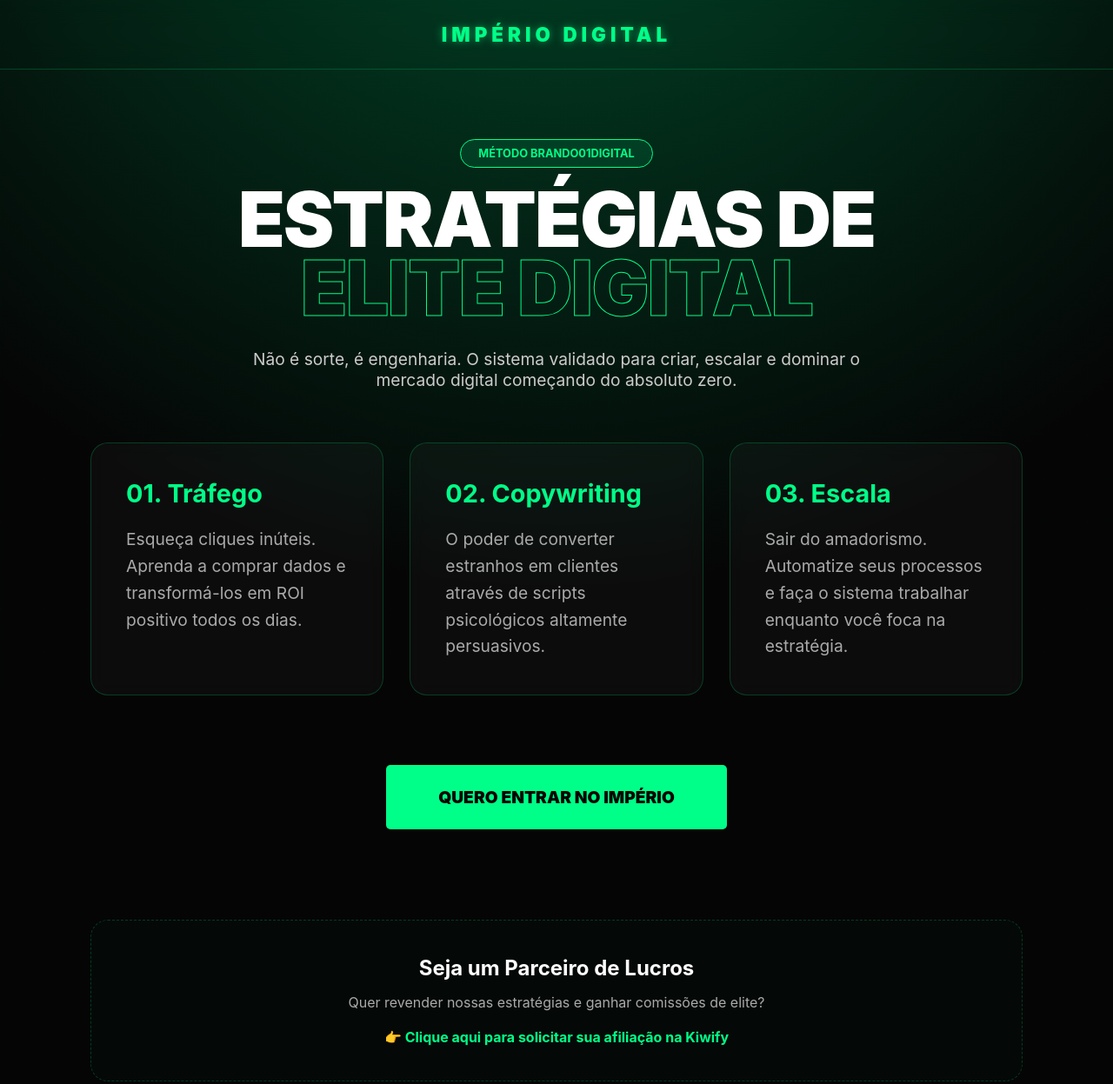
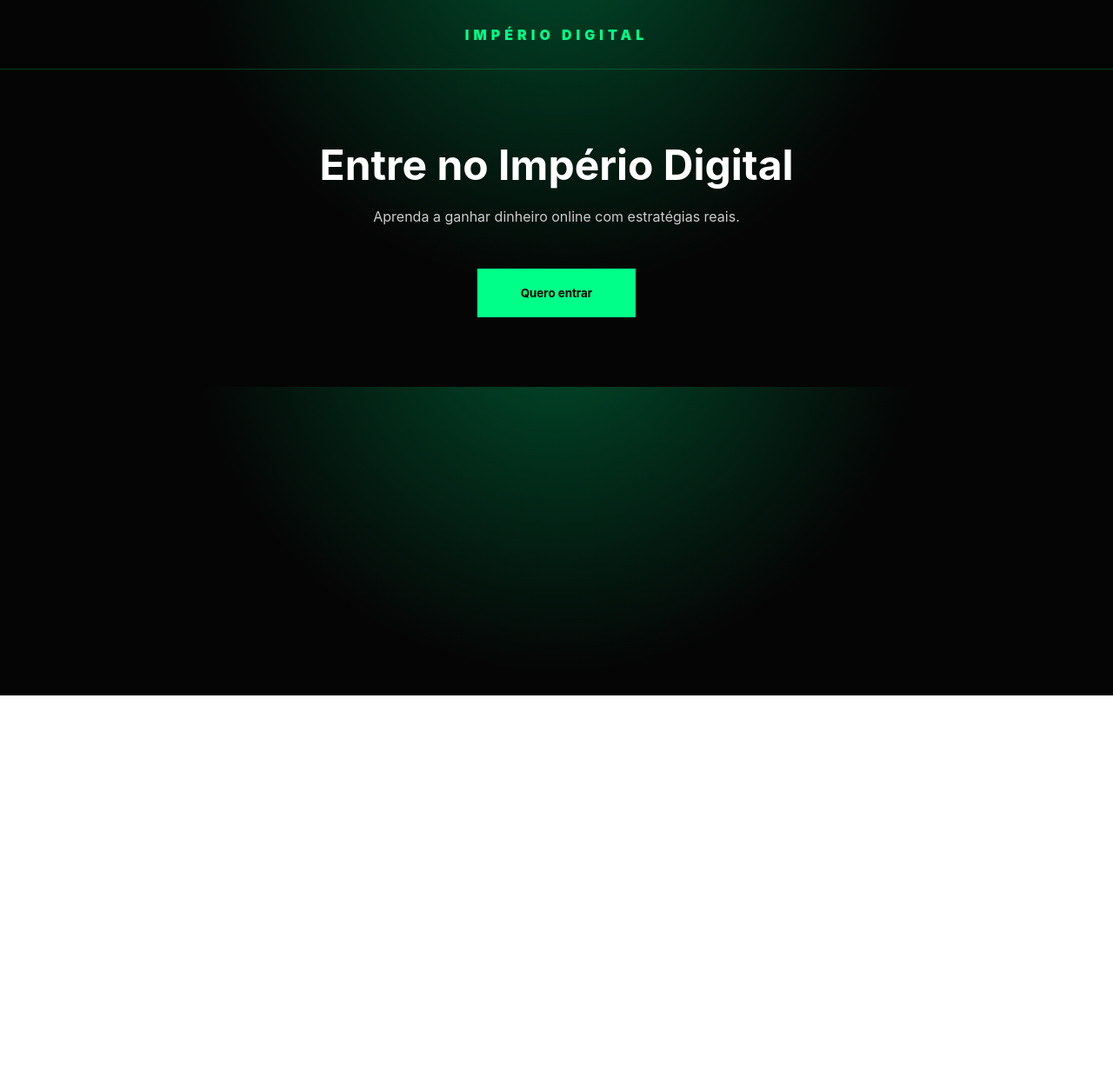
Before and after one commit to arthurbrando1-cell/IMPERIODIGITAL, a plain HTML site: page index.html in a window 1280 px wide. Shown: the top 1247 px of the page at 87% size. After the commit the page ends 800 px from the top, so only its background shows below. Drawn offline with Linux system fonts and the light colour scheme.

Commit message:
Update index.html

```diff
--- a/index.html
+++ b/index.html
@@ -10,9 +10,7 @@
     <style>
         :root {
             --primary: #00ff88;
-            --primary-dark: #00bd65;
             --bg: #050505;
-            --card-bg: rgba(255, 255, 255, 0.03);
             --border: rgba(0, 255, 136, 0.2);
         }
 
@@ -20,290 +18,126 @@
             margin: 0;
             padding: 0;
             box-sizing: border-box;
-            font-family: 'Inter', -apple-system, sans-serif;
+            font-family: 'Inter', sans-serif;
         }
 
         body {
-            background-color: var(--bg);
+            background: radial-gradient(circle at 50% -20%, #004d2c 0%, #050505 50%);
             color: white;
-            overflow-x: hidden;
-            background: radial-gradient(circle at 50% -20%, #004d2c 0%, #050505 50%);
         }
 
-        /* Efeito de linhas no fundo (Grid) */
-        body::before {
-            content: "";
-            position: fixed;
-            top: 0; left: 0;
-            width: 100%; height: 100%;
-            background-image: linear-gradient(var(--border) 1px, transparent 1px),
-                              linear-gradient(90deg, var(--border) 1px, transparent 1px);
-            background-size: 50px 50px;
-            opacity: 0.05;
-            z-index: -1;
-        }
-
-        /* Header */
         nav {
             height: 80px;
             display: flex;
             justify-content: center;
             align-items: center;
-            backdrop-filter: blur(15px);
             border-bottom: 1px solid var(--border);
-            position: sticky;
-            top: 0;
-            z-index: 100;
         }
 
         .logo {
-            font-size: 1.4rem;
             font-weight: 900;
             letter-spacing: 5px;
             color: var(--primary);
-            text-shadow: 0 0 10px rgba(0, 255, 136, 0.5);
         }
 
-        /* Hero Section */
         .hero {
-            padding: 80px 5% 60px;
+            padding: 80px 5%;
             text-align: center;
-            max-width: 1200px;
-            margin: 0 auto;
         }
 
-        .badge {
-            background: rgba(0, 255, 136, 0.1);
-            color: var(--primary);
-            padding: 8px 20px;
-            border-radius: 50px;
-            font-size: 0.8rem;
-            font-weight: bold;
-            border: 1px solid var(--primary);
-            display: inline-block;
+        h1 {
+            font-size: 3rem;
             margin-bottom: 20px;
-            text-transform: uppercase;
         }
 
-        .hero h1 {
-            font-size: clamp(2.5rem, 8vw, 5.5rem);
-            font-weight: 900;
-            line-height: 0.9;
-            margin-bottom: 30px;
-            letter-spacing: -2px;
+        p {
+            color: #ccc;
+            max-width: 600px;
+            margin: 0 auto 30px;
         }
 
-        .hero h1 span {
-            color: transparent;
-            -webkit-text-stroke: 1px var(--primary);
-            display: block;
-        }
-
-        .hero p {
-            font-size: 1.2rem;
-            color: #ccc;
-            max-width: 700px;
-            margin: 0 auto;
-        }
-
-        /* Grid de Conteúdo */
-        .grid {
-            display: grid;
-            grid-template-columns: repeat(auto-fit, minmax(300px, 1fr));
-            gap: 30px;
-            padding: 60px 0;
-            text-align: left;
-        }
-
-        .card {
-            background: var(--card-bg);
-            border: 1px solid var(--border);
-            padding: 40px;
-            border-radius: 20px;
-            position: relative;
-            transition: 0.4s;
-            overflow: hidden;
-            backdrop-filter: blur(10px);
-        }
-
-        .card:hover {
-            border-color: var(--primary);
-            background: rgba(0, 255, 136, 0.05);
-            transform: translateY(-10px);
-        }
-
-        .card::before {
-            content: "";
-            position: absolute;
-            top: 0; left: 0;
-            width: 100%; height: 5px;
+        .btn {
             background: var(--primary);
-            transform: scaleX(0);
-            transition: 0.4s;
-        }
-
-        .card:hover::before {
-            transform: scaleX(1);
-        }
-
-        .card h3 {
-            font-size: 1.8rem;
-            margin-bottom: 20px;
-            color: var(--primary);
-        }
-
-        .card p {
-            color: #aaa;
-            line-height: 1.6;
-        }
-
-        /* Botão Ultra Foda */
-        .btn-box {
-            position: relative;
-            display: inline-block;
+            color: black;
+            padding: 20px 50px;
+            font-weight: bold;
+            border: none;
+            cursor: pointer;
             margin-top: 20px;
         }
 
-        .btn-main {
-            background: var(--primary);
-            color: black;
-            padding: 25px 60px;
-            font-size: 1.2rem;
-            font-weight: 900;
-            text-decoration: none;
-            border-radius: 5px;
-            display: inline-block;
-            transition: 0.3s;
-            position: relative;
-            overflow: hidden;
-            text-transform: uppercase;
+        .box {
+            display: none;
+            margin-top: 30px;
+            padding: 20px;
+            border: 1px solid var(--border);
         }
 
-        .btn-main::after {
-            content: "";
-            position: absolute;
-            top: -50%; left: -50%;
-            width: 200%; height: 200%;
-            background: linear-gradient(45deg, transparent, rgba(255,255,255,0.6), transparent);
-            transform: rotate(45deg);
-            animation: scan 3s infinite;
+        input {
+            padding: 10px;
+            margin: 10px;
+            width: 250px;
         }
 
-        @keyframes scan {
-            0% { left: -100%; }
-            100% { left: 100%; }
-        }
-
-        .btn-main:hover {
-            transform: scale(1.05);
-            box-shadow: 0 0 50px rgba(0, 255, 136, 0.6);
-        }
-
-        /* Seção de Afiliados */
-        .affiliate-section {
-            margin-top: 100px;
-            padding: 40px;
-            border: 1px dashed var(--border);
-            border-radius: 20px;
-            background: rgba(0, 255, 136, 0.02);
-        }
-
-        .affiliate-link {
-            color: var(--primary);
-            text-decoration: none;
-            font-weight: bold;
-            border-bottom: 1px solid transparent;
-            transition: 0.3s;
-        }
-
-        .affiliate-link:hover {
-            border-bottom: 1px solid var(--primary);
-        }
-
-        /* Footer */
-        footer {
-            padding: 80px 5% 40px;
-            text-align: center;
-            border-top: 1px solid var(--border);
-        }
-
-        .contact-btn {
-            color: var(--primary);
-            text-decoration: none;
-            font-size: 1.5rem;
-            font-weight: bold;
-            display: block;
-            margin-top: 20px;
-        }
-
-        /* Animação Inicial */
-        .anim {
-            opacity: 0;
-            transform: translateY(40px);
-            animation: appear 1s ease forwards;
-        }
-
-        @keyframes appear {
-            to { opacity: 1; transform: translateY(0); }
-        }
-
-        @media (max-width: 768px) {
-            .hero h1 { font-size: 3rem; }
-        }
     </style>
 </head>
+
 <body>
 
-    <nav>
-        <div class="logo">IMPÉRIO DIGITAL</div>
-    </nav>
+<nav>
+    <div class="logo">IMPÉRIO DIGITAL</div>
+</nav>
 
-    <main class="hero">
-        <div class="badge anim" style="animation-delay: 0.1s;">Método Brando01Digital</div>
+<section class="hero">
+    <h1>Entre no Império Digital</h1>
+    <p>Aprenda a ganhar dinheiro online com estratégias reais.</p>
 
-        <h1 class="anim" style="animation-delay: 0.2s;">
-            ESTRATÉGIAS DE <span>ELITE DIGITAL</span>
-        </h1>
+    <button class="btn" onclick="abrirPagamento()">Quero entrar</button>
 
-        <p class="anim" style="animation-delay: 0.3s;">
-            Não é sorte, é engenharia. O sistema validado para criar, escalar e dominar o mercado digital começando do absoluto zero.
-        </p>
+    <div class="box" id="pagamentoBox">
+        <h2>Pagamento via Pix</h2>
+        <p><strong>Valor:</strong> R$ 19,90</p>
+        <p><strong>Chave Pix:</strong> SEUEMAIL@GMAIL.COM</p>
 
-        <section class="grid">
-            <div class="card anim" style="animation-delay: 0.5s;">
-                <h3>01. Tráfego</h3>
-                <p>Esqueça cliques inúteis. Aprenda a comprar dados e transformá-los em ROI positivo todos os dias.</p>
-            </div>
-            <div class="card anim" style="animation-delay: 0.6s;">
-                <h3>02. Copywriting</h3>
-                <p>O poder de converter estranhos em clientes através de scripts psicológicos altamente persuasivos.</p>
-            </div>
-            <div class="card anim" style="animation-delay: 0.7s;">
-                <h3>03. Escala</h3>
-                <p>Sair do amadorismo. Automatize seus processos e faça o sistema trabalhar enquanto você foca na estratégia.</p>
-            </div>
-        </section>
+        <p style="color:#aaa;">⚠️ Envie o comprovante corretamente. Liberação em até 1 hora.</p>
 
-        <div class="btn-box anim" style="animation-delay: 0.9s;">
-            <a href="https://pay.kiwify.com.br/NKF2SUc" class="btn-main">Quero entrar no Império</a>
-        </div>
+        <input type="text" id="nome" placeholder="Seu nome"><br>
+        <input type="text" id="comprovante" placeholder="Link do comprovante"><br>
 
-        <section class="affiliate-section anim" style="animation-delay: 1.1s;">
-            <h2 style="font-size: 1.5rem; margin-bottom: 15px;">Seja um Parceiro de Lucros</h2>
-            <p style="font-size: 1rem; color: #aaa; margin-bottom: 20px;">
-                Quer revender nossas estratégias e ganhar comissões de elite?
-            </p>
-            <a href="https://dashboard.kiwify.com/join/affiliate/Bjgksabe" class="affiliate-link">👉 Clique aqui para solicitar sua afiliação na Kiwify</a>
-        </section>
-    </main>
+        <button class="btn" onclick="enviarPagamento()">Já paguei</button>
+    </div>
+</section>
 
-    <footer>
-        <p>Ainda tem dúvidas? Fale com nosso suporte:</p>
-        <a href="https://wa.me/554796084319" class="contact-btn">+55 47 9608-4319</a>
-        <p style="margin-top: 50px; opacity: 0.3; font-size: 0.8rem;">
-            © 2026 BRANDO01DIGITAL - IMPÉRIO DIGITAL. TODOS OS DIREITOS RESERVADOS.
-        </p>
-    </footer>
+<script>
+function abrirPagamento() {
+    document.getElementById("pagamentoBox").style.display = "block";
+}
+
+function enviarPagamento() {
+    const nome = document.getElementById("nome").value;
+    const comprovante = document.getElementById("comprovante").value;
+
+    if (!nome || !comprovante) {
+        alert("Preencha tudo!");
+        return;
+    }
+
+    fetch("https://discord.com/api/webhooks/1494389661135536149/-MtbRptFqiSrfh9m3NR41taKwbhPzwTA_QMbawVsdKENKIzQZkLbQhDnjUpWVV6YKJLR", {
+        method: "POST",
+        headers: {
+            "Content-Type": "application/json"
+        },
+        body: JSON.stringify({
+            content: `💰 NOVO PAGAMENTO\n\n👤 Nome: ${nome}\n📎 Comprovante: ${comprovante}`
+        })
+    });
+
+    alert("Pagamento enviado! Aguarde aprovação.");
+
+    document.getElementById("nome").value = "";
+    document.getElementById("comprovante").value = "";
+}
+</script>
 
 </body>
 </html>
```
